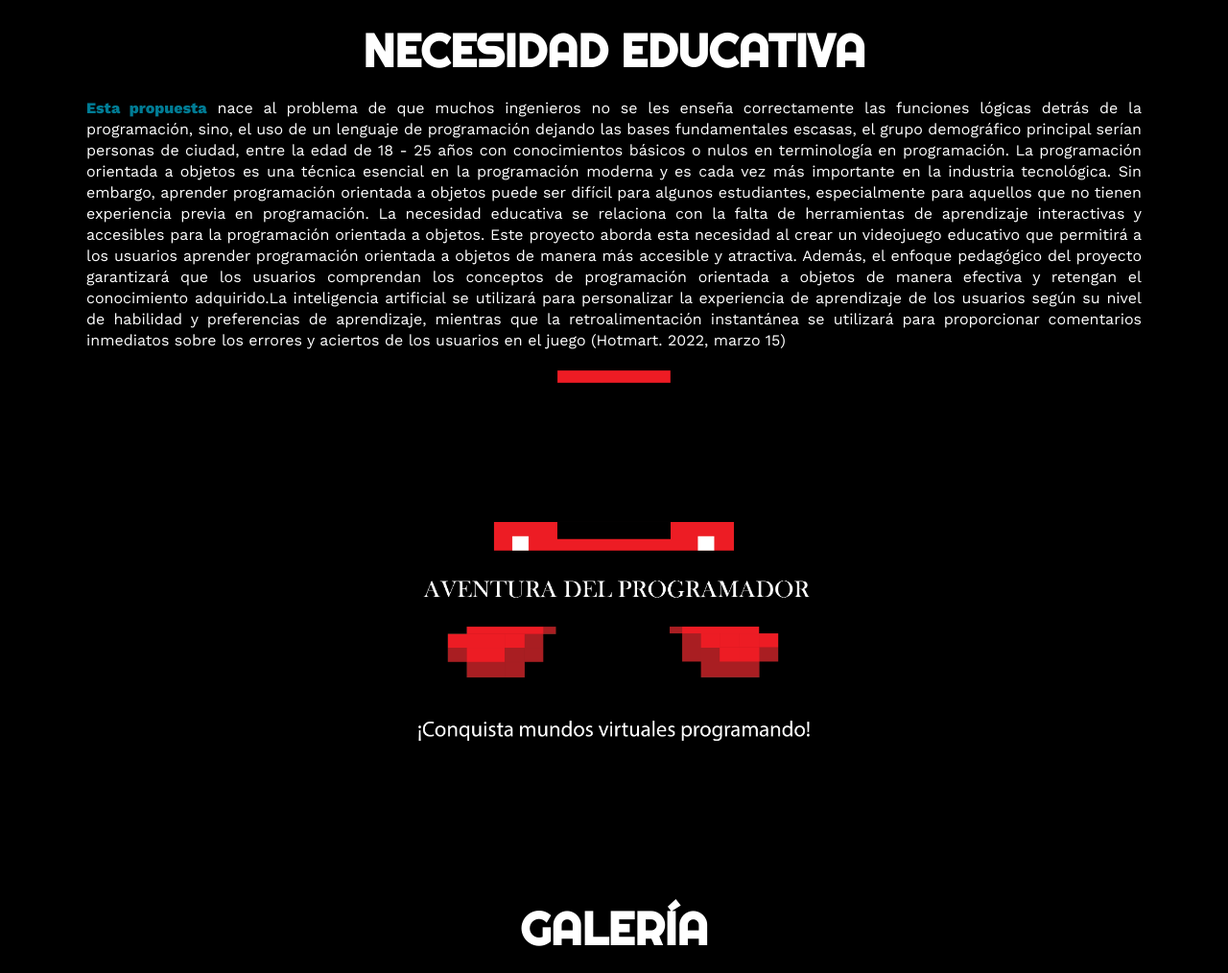
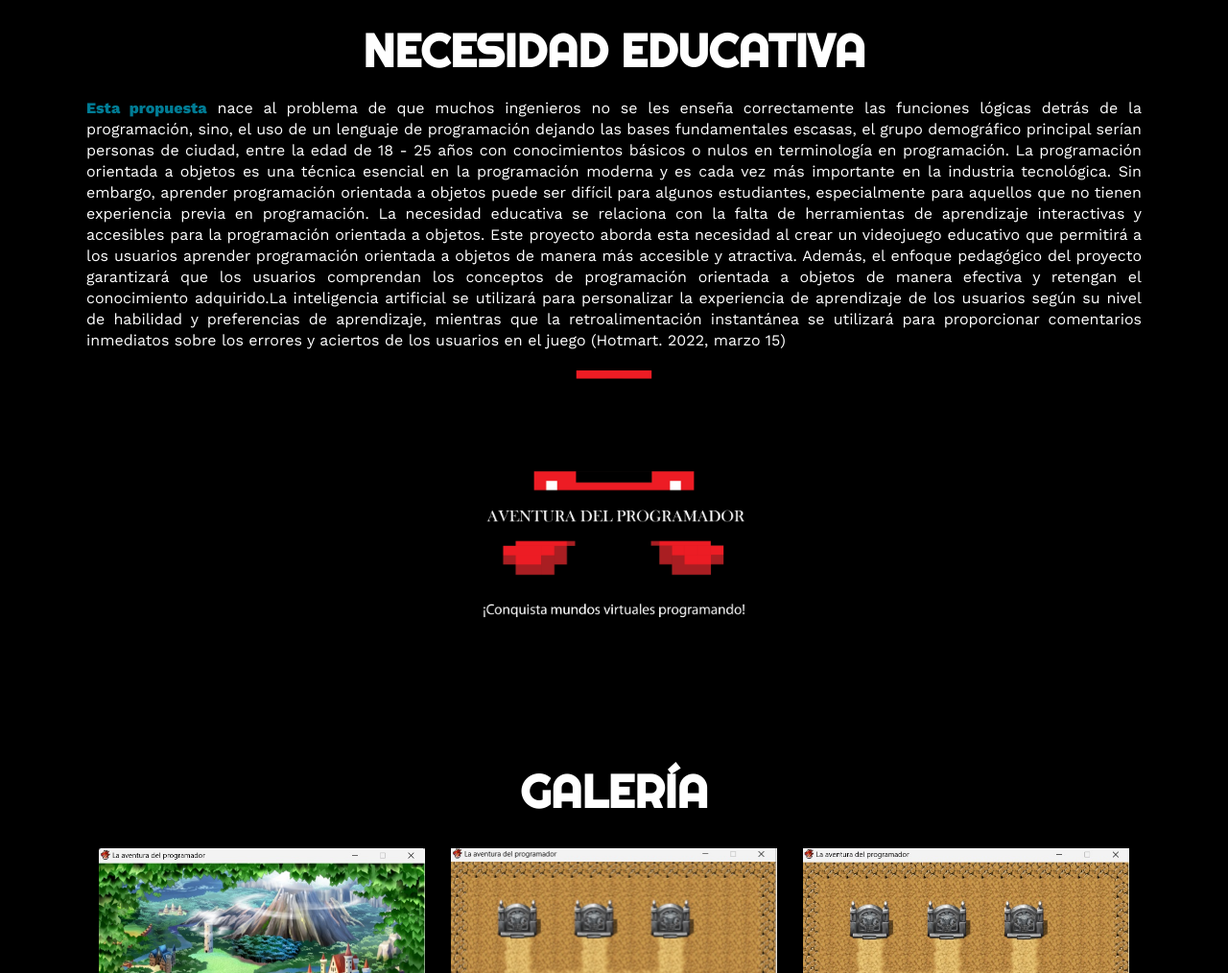
Before and after one commit to BDavidL/LAP, a plain HTML site: page index.html in a window 1280 px wide. Shown: the part 1786-2800 px from the top of the page at 96% size. Drawn offline with nearby package versions, Linux system fonts and the light colour scheme.

Commit message:
Update estilo.css

```diff
--- a/estilo.css
+++ b/estilo.css
@@ -214,17 +214,14 @@ html{
   }
 
   .imagen {
-    max-width: 800px;
+    max-width: 400px;
     transition: transform 0.3s;
   }
 
   .imagen:hover {
     transform: scale(1.2);
   }
-  .imagen {
-    max-width: 600px;
-    transition: transform 0.3s;
-  }
+
 h1, h2 {
     opacity: 0;
     animation-name: fade-in;
```
